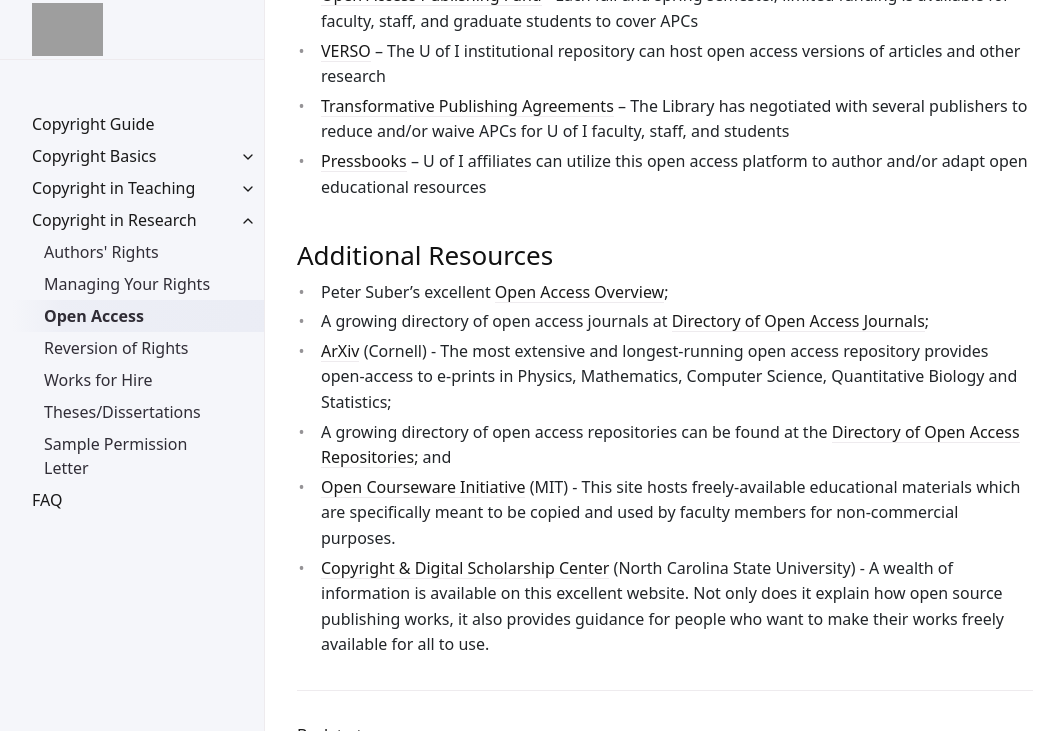
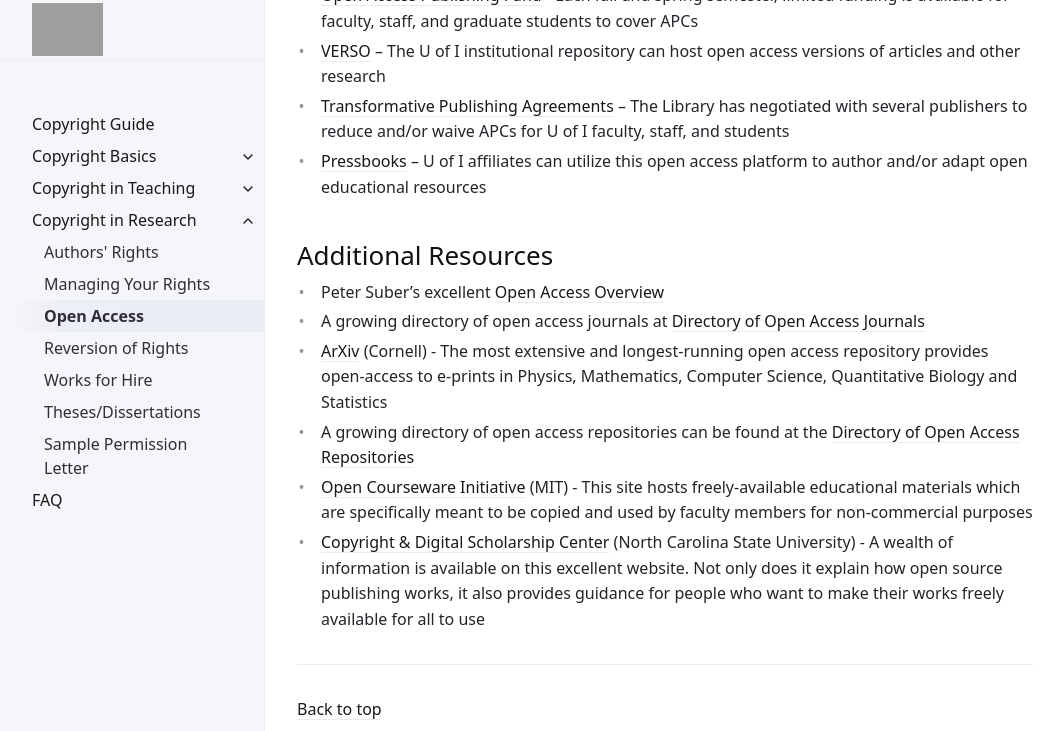
Before and after one commit to uidaholib/copyright-guide, a Jekyll site: the page built from guide/research/oa.md, in a window 1280 px wide and 900 px high, scrolled down 1633 px, cut to the strip 0-731 px from the top of the window. Shown: the whole strip, without its empty margins (107-1171 px from the left). Built offline with Jekyll 4.4.1, drawn with Linux system fonts in a browser that asks for light colours; grey boxes are pictures that could not be loaded.

Commit message:
Update oa.md

```diff
--- a/guide/research/oa.md
+++ b/guide/research/oa.md
@@ -46,9 +46,9 @@ The University of Idaho Library maintains a number of resources to facilitate op
 
 ## Additional Resources
 
-- Peter Suber's excellent [Open Access Overview](https://knowledgeunbound.mitpress.mit.edu/pub/q9i5uziw/release/1);
-- A growing directory of open access journals at [Directory of Open Access Journals](http://www.doaj.org/);
-- [ArXiv](http://www.arxiv.org/) (Cornell) - The most extensive and longest-running open access repository provides open-access to e-prints in Physics, Mathematics, Computer Science, Quantitative Biology and Statistics;
-- A growing directory of open access repositories can be found at the [Directory of Open Access Repositories](http://v2.sherpa.ac.uk/opendoar/); and
-- [Open Courseware Initiative](http://ocw.mit.edu/index.html) (MIT) - This site hosts freely-available educational materials which are specifically meant to be copied and used by faculty members for non-commercial purposes.
-- [Copyright & Digital Scholarship Center](https://www.lib.ncsu.edu/department/copyright-digital-scholarship-center-cdsc) (North Carolina State University) - A wealth of information is available on this excellent website. Not only does it explain how open source publishing works, it also provides guidance for people who want to make their works freely available for all to use.
+- Peter Suber's excellent [Open Access Overview](https://knowledgeunbound.mitpress.mit.edu/pub/q9i5uziw/release/1)
+- A growing directory of open access journals at [Directory of Open Access Journals](http://www.doaj.org/)
+- [ArXiv](http://www.arxiv.org/) (Cornell) - The most extensive and longest-running open access repository provides open-access to e-prints in Physics, Mathematics, Computer Science, Quantitative Biology and Statistics
+- A growing directory of open access repositories can be found at the [Directory of Open Access Repositories](http://v2.sherpa.ac.uk/opendoar/)
+- [Open Courseware Initiative](http://ocw.mit.edu/index.html) (MIT) - This site hosts freely-available educational materials which are specifically meant to be copied and used by faculty members for non-commercial purposes
+- [Copyright & Digital Scholarship Center](https://www.lib.ncsu.edu/department/copyright-digital-scholarship-center-cdsc) (North Carolina State University) - A wealth of information is available on this excellent website. Not only does it explain how open source publishing works, it also provides guidance for people who want to make their works freely available for all to use
```
